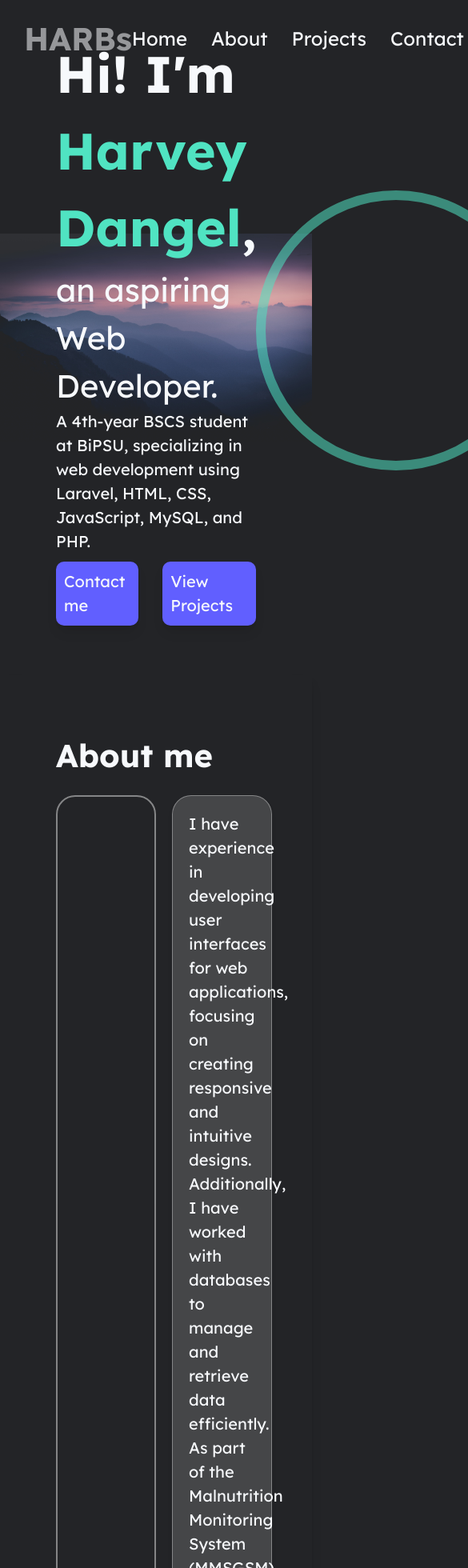
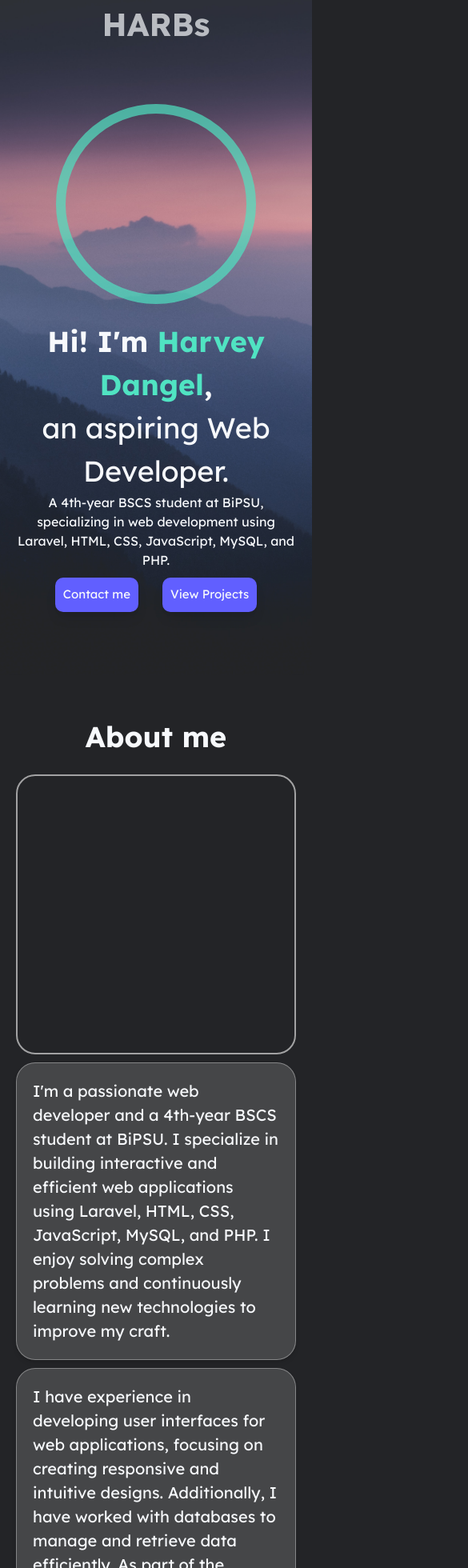
Before and after one commit to HarveyDangel/my-portfolio, a Next.js app: page / in a window 390 px wide. Shown: the top 1960 px of the page at 80% size, 585 px wide, since content can reach past the window. Built offline with nearby package versions, Linux system fonts and the light colour scheme.

Commit message:
mobile view fix

```diff
--- a/src/app/components/about.tsx
+++ b/src/app/components/about.tsx
@@ -3,18 +3,18 @@ export default function About() {
 		<>
 			<div
 				id="about"
-				className="w-full max-w-7xl flex flex-col items-center justify-center p-[70px] place-self-center bg-[#232427] shadow-lg"
+				className="w-full max-w-7xl flex flex-col items-center justify-center px-[20px] py-[50px] lg:p-[70px] place-self-center bg-[#232427] shadow-lg"
 			>
 				{/* Container */}
-				<div className="mb-[20px] w-full">
-					<h1 className="flex items-center text-[40px] font-bold text-[#F7F9FC]">
+				<div className="mb-[20px] flex w-full justify-center lg:justify-start">
+					<h1 className="flex items-center text-[36px] lg:text-[40px] lg:text-left font-bold text-[#F7F9FC]">
 						About me
 					</h1>
 				</div>
 				{/* Cards flex-row*/}
-				<div className="w-full flex justify-between gap-[20px]">
+				<div className="w-full flex flex-col lg:flex-row justify-between gap-[10px] lg:gap-[20px]">
 					{/*Cards-left flex-column */}
-					<div className="flex flex-col gap-[20px] w-1/2">
+					<div className="flex flex-col gap-[10px] lg:gap-[20px] lg:w-1/2">
 						{/* Cards */}
 						<div
 							className="flex h-auto min-h-[350px] w-auto flex-grow rounded-[24px] border-2 border-[#D9D9D9] text-center text-[220px] animate-pulse"
@@ -32,7 +32,7 @@ export default function About() {
 					</div>
 
 					{/* Cards-right flex-column */}
-					<div className="flex flex-col gap-[20px] w-1/2">
+					<div className="flex flex-col gap-[10px] lg:gap-[20px] lg:w-1/2">
 						{/* cards */}
 						<div className="rounded-[24px] border border-[#d9d9d970] bg-[#D9D9D930] p-[20px] text-[20px] text-wrap shadow-md">
 							<p className="">
--- a/src/app/components/contact.tsx
+++ b/src/app/components/contact.tsx
@@ -6,16 +6,16 @@ export default function Contact() {
 		<>
 			<footer
 				id="contact"
-				className="flex w-full flex-col justify-center bg-[#232C3D] p-[70px]"
+				className="flex w-full flex-col justify-center bg-[#232C3D] px-[20px] py-[50px] lg:p-[70px]"
 			>
 				{/* title */}
 				<div className="mb-[20px] flex justify-center">
-					<h1 className="flex items-center text-[40px] font-bold">
+					<h1 className="flex items-center text-[36px] lg:text-[40px] font-bold">
 						Contact Me
 					</h1>
 				</div>
 				{/* main contact details */}
-				<div className="flex justify-between py-[20px] font-normal">
+				<div className="flex flex-col lg:flex-row gap-[20px] lg:justify-between py-[20px] font-normal">
 					<div className="flex items-center gap-[10px]">
 						<MapPinIcon className="size-[38px]" />
 						<p>
@@ -38,7 +38,8 @@ export default function Contact() {
 						<p>+6390-9999-9999</p>
 					</div>
 				</div>
-				<div className="flex items-end justify-between pt-[70px] font-thin text-[24]">
+
+				<div className="flex flex-col-reverse items-center lg:flex-row lg:items-end gap-[20px] lg:justify-between pt-[70px] font-thin text-[24]">
 					<p>© 2025 All rights reserved.</p>
 					<div className="flex gap-[40px]">
 						{/* <a
--- a/src/app/components/header.tsx
+++ b/src/app/components/header.tsx
@@ -1,9 +1,9 @@
 export default function Header() {
 	return (
-		<div className="flex justify-center w-full max-h-[96px] top-0">
-			<header className="w-full max-w-[1280px] h-full p-[30px] flex items-center justify-between">
+		<div className="flex justify-center w-full lg:max-h-[96px] top-0">
+			<header className="w-full lg:max-w-[1280px] h-full lg:p-[30px] flex lg:items-center lg:justify-between justify-center">
 				<h1 className="text-[40px] font-bold animate-pulse">HARBs</h1>
-				<div className="text-[24px] flex items-center gap-[30px]">
+				<div className="hidden text-[24px] lg:flex items-center lg:gap-[30px]">
 					<a href="#home" className="hover:text-indigo-500">
 						Home
 					</a>
--- a/src/app/components/intro.tsx
+++ b/src/app/components/intro.tsx
@@ -2,35 +2,37 @@ export default function Intro() {
 	return (
 		<div
 			id="home"
-			className="w-full max-w-[1280px] h-[75vh] flex items-center justify-center px-[70px] place-self-center"
+			className="w-full px-[20px] py-[70px] lg:max-w-[1280px] lg:h-[75vh] flex items-center justify-center lg:px-[70px] place-self-center"
 		>
-			<div className="flex w-full items-center justify-between">
+			<div className="flex flex-col-reverse gap-[20px] w-full items-center lg:flex-row lg:justify-between lg-gap-0">
+				{/* group 1 */}
 				<div>
-					<h1 className="font-bold text-[64px]">
+					<h1 className="text-[36px] text-center lg:text-left font-bold lg:text-[64px]">
 						Hi! I&apos;m <span className="text-[#50E3C2]">Harvey Dangel</span>,
 					</h1>
-					<h1 className="text-[40px]">an aspiring Web Developer.</h1>
-					<p className="text-[20px] mb-[10px]">
+					<h1 className="text-[36px] text-center lg:text-left lg:text-[40px]">an aspiring Web Developer.</h1>
+					<p className="text-center lg:text-[20px] lg:text-left mb-[10px]">
 						A 4th-year BSCS student at BiPSU, specializing in web development
 						using Laravel, HTML, CSS, JavaScript, MySQL, and PHP.
 					</p>
-					<div className="flex gap-[30px]">
+					<div className="flex gap-[30px] justify-center lg:justify-start">
 						<a
 							href="#contact"
-							className="rounded-[10px] bg-indigo-500 p-[10px] text-[20px] shadow-lg transition delay-150 duration-300 ease-in-out hover:-translate-y-1 hover:scale-110 hover:bg-indigo-400"
+							className="rounded-[10px] bg-indigo-500 p-[10px] text-[15px] lg:text-[20px] shadow-lg transition delay-150 duration-300 ease-in-out hover:-translate-y-1 hover:scale-110 hover:bg-indigo-400"
 						>
 							Contact me
 						</a>
 						<a
 							href="#project"
-							className="rounded-[10px] bg-indigo-500 p-[10px] text-[20px] shadow-lg transition delay-150 duration-300 ease-in-out hover:-translate-y-1 hover:scale-110 hover:bg-indigo-400"
+							className="rounded-[10px] bg-indigo-500 p-[10px] text-[15px] lg:text-[20px] shadow-lg transition delay-150 duration-300 ease-in-out hover:-translate-y-1 hover:scale-110 hover:bg-indigo-400"
 						>
 							View Projects
 						</a>
 					</div>
 				</div>
+				{/* group 2 */}
 				<div>
-					<div className="max-h-[350px] min-h-[350px] min-w-[350px] rounded-full border-12 border-[#50E3C2] text-center text-[220px] motion-safe:animate-pulse"></div>
+					<div className="w-[250px] h-[250px] lg:w-[350px] lg:h-[350px] rounded-full border-12 border-[#50E3C2] text-center text-[220px] motion-safe:animate-pulse"></div>
 				</div>
 			</div>
 		</div>
--- a/src/app/components/project.tsx
+++ b/src/app/components/project.tsx
@@ -3,19 +3,19 @@ export default function Project() {
 		<>
 			<div
 				id="project"
-				className="w-full max-w-[1280px] h-screen flex flex-col p-[70px] place-self-center bg-[#F7F9FC]"
+				className="w-full max-w-[1280px] lg:h-screen flex flex-col px-[20px] py-[50px] lg:p-[70px] place-self-center bg-[#F7F9FC]"
 			>
 				{/* Container */}
-				<div className="mb-[20px] w-full">
-					<h1 className="flex items-center text-[40px] font-bold text-[#232427]">
+				<div className="mb-[20px] w-full flex justify-center lg:justify-start">
+					<h1 className="flex items-center text-[36px] lg:text-[40px] font-bold text-[#232427]">
 						Project
 					</h1>
 				</div>
 
-				<div className="flex justify-between gap-[20px] w-full h-full">
+				<div className="flex flex-col lg:flex-row lg:justify-between gap-[20px] w-full h-full">
 
 					{/* Project Cards*/}
-					<div className="flex h-auto min-h-[350px] w-1/3 flex-grow flex-col overflow-hidden rounded-[24px] bg-[#545F7F] shadow-lg transition delay-50 duration-300 ease-in-out hover:-translate-y-1 hover:scale-105 hover:bg-[#545F7FDD]">
+					<div className="flex h-auto min-h-[350px] lg:w-1/3 flex-grow flex-col overflow-hidden rounded-[24px] bg-[#545F7F] shadow-lg transition delay-50 duration-300 ease-in-out hover:-translate-y-1 hover:scale-105 hover:bg-[#545F7FDD]">
 						{/* Image */}
 						<div
 							className="flex min-h-[250px] h-2/3 w-full overflow-hidden text-center text-[220px]"
@@ -32,7 +32,7 @@ export default function Project() {
 						</div>
 					</div>
 
-					<div className="flex h-auto min-h-[350px] w-1/3 flex-grow flex-col overflow-hidden rounded-[24px] bg-[#545F7F] shadow-lg transition delay-50 duration-300 ease-in-out hover:-translate-y-1 hover:scale-105 hover:bg-[#545F7FDD]">
+					<div className="flex h-auto min-h-[350px] lg:w-1/3 flex-grow flex-col overflow-hidden rounded-[24px] bg-[#545F7F] shadow-lg transition delay-50 duration-300 ease-in-out hover:-translate-y-1 hover:scale-105 hover:bg-[#545F7FDD]">
 						{/* Image */}
 						<div
 							className="flex min-h-[250px] h-2/3 w-full overflow-hidden text-center text-[220px]"
@@ -49,7 +49,7 @@ export default function Project() {
 						</div>
 					</div>
 
-					<div className="flex h-auto min-h-[350px] w-1/3 flex-grow flex-col overflow-hidden rounded-[24px] bg-[#545F7F] shadow-lg transition delay-50 duration-300 ease-in-out hover:-translate-y-1 hover:scale-105 hover:bg-[#545F7FDD]">
+					<div className="flex h-auto min-h-[350px] lg:w-1/3 flex-grow flex-col overflow-hidden rounded-[24px] bg-[#545F7F] shadow-lg transition delay-50 duration-300 ease-in-out hover:-translate-y-1 hover:scale-105 hover:bg-[#545F7FDD]">
 						{/* Image */}
 						<div
 							className="flex min-h-[250px] h-2/3 w-full overflow-hidden text-center text-[220px]"
--- a/src/app/globals.css
+++ b/src/app/globals.css
@@ -23,7 +23,9 @@ body {
 
 .bg-main {
   background-image: url('../../public/images/bg-1.jpg'); /* Ensure this file is in public folder */
-  background-size: 100%;
+  background-size: cover;
   background-position: center;
   background-repeat: no-repeat;
+  width: 100%;
+  height: 100vh;
 }
--- a/src/app/page.tsx
+++ b/src/app/page.tsx
@@ -6,8 +6,8 @@ import Contact from "./components/contact";
 
 export default function Home() {
   return (
-    <div>
-      <div className="flex flex-col bg-main h-screen w-screen bg-fixed">
+    <div className="w-screen h-screen">
+      <div className="lg:flex lg:flex-col bg-main h-screen w-screen bg-fixed">
         <Header></Header>
         <Intro></Intro>
       </div>
```
